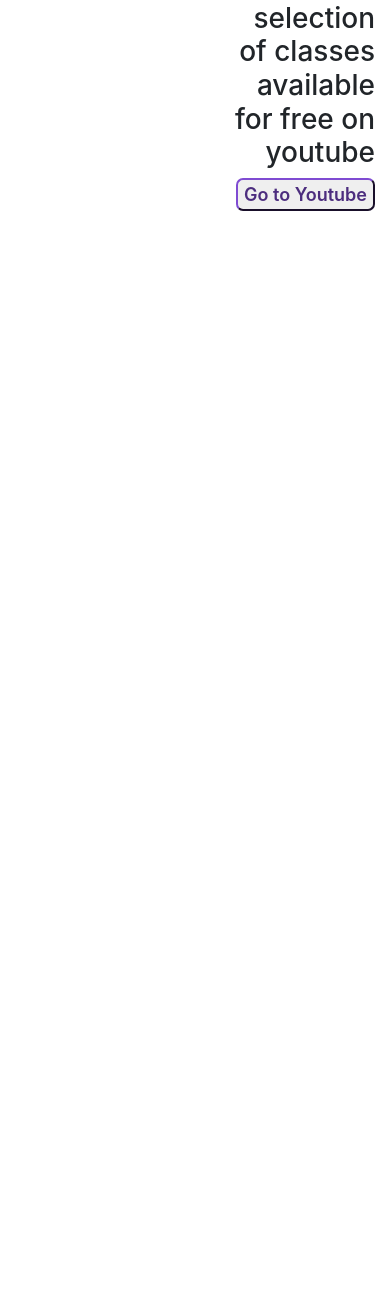
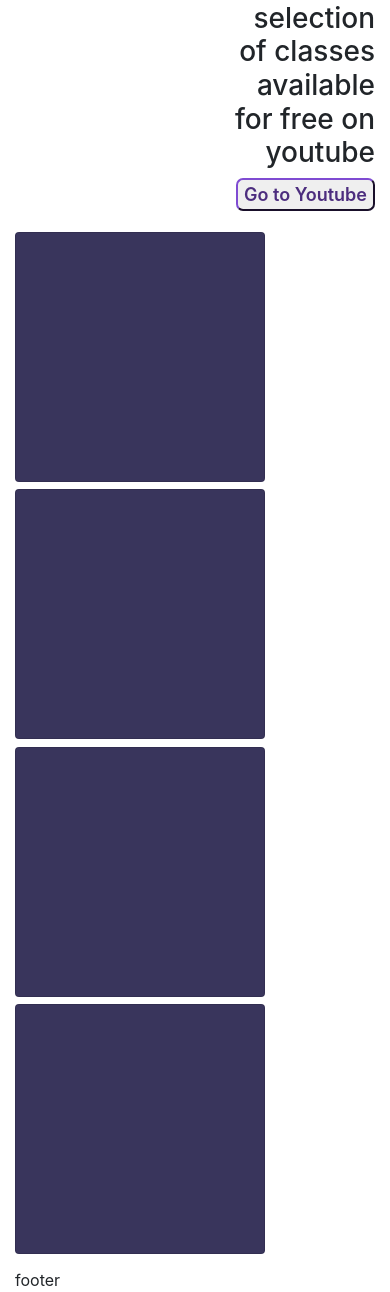
Before and after one commit to kevincliffo/longhorn-template, a PHP site: page / in a window 390 px wide; the page is wider, and only the part inside the window is pictured. Shown: the part 2052-3344 px from the top of that part. Before the commit the page ends 2263 px from the top of that part, so only its background shows below. Run offline with PHP 8.4, Linux system fonts and the light colour scheme; some libraries are stand-ins or nearby versions.

Commit message:
styling cards

```diff
--- a/index.html
+++ b/index.html
@@ -115,6 +115,23 @@
                 </div>
             </div>
         </div>
+        <div class="cards top-buffer flex-container">
+            <div class="card" style="width: 250px;height: 250px;background-color: rgb(57, 53, 92);">
+
+            </div>
+            <div class="card" style="width: 250px;height: 250px;background-color: rgb(57, 53, 92);">
+
+            </div>
+            <div class="card" style="width: 250px;height: 250px;background-color: rgb(57, 53, 92);">
+
+            </div>
+            <div class="card" style="width: 250px;height: 250px;background-color: rgb(57, 53, 92);">
+
+            </div>
+        </div>
+        <footer class="top-buffer">
+            footer
+        </footer>
     </div>
     <script src="https://code.jquery.com/jquery-3.2.1.slim.min.js" integrity="sha384-KJ3o2DKtIkvYIK3UENzmM7KCkRr/rE9/Qpg6aAZGJwFDMVNA/GpGFF93hXpG5KkN" crossorigin="anonymous"></script>
     <script src="https://cdnjs.cloudflare.com/ajax/libs/popper.js/1.12.9/umd/popper.min.js" integrity="sha384-ApNbgh9B+Y1QKtv3Rn7W3mgPxhU9K/ScQsAP7hUibX39j7fakFPskvXusvfa0b4Q" crossorigin="anonymous"></script>
--- a/style.css
+++ b/style.css
@@ -6,6 +6,11 @@
 .top-buffer {
     margin-top:4%;
 }
+.flex-container {
+    display: flex;
+    flex-direction: row;
+    justify-content: space-between;
+  }
 @media (max-width: 350px) {
     .img-carousel{
         width: 366px;
@@ -29,6 +34,13 @@
         height: 172px;
         object-fit: cover;
     }
+    .flex-container {
+        flex-direction: column;
+        justify-content:space-around;
+      }
+      .card{
+        margin-top:2%;
+      }
 }
 
 /* Large devices (desktops, 992px and up) */
```
